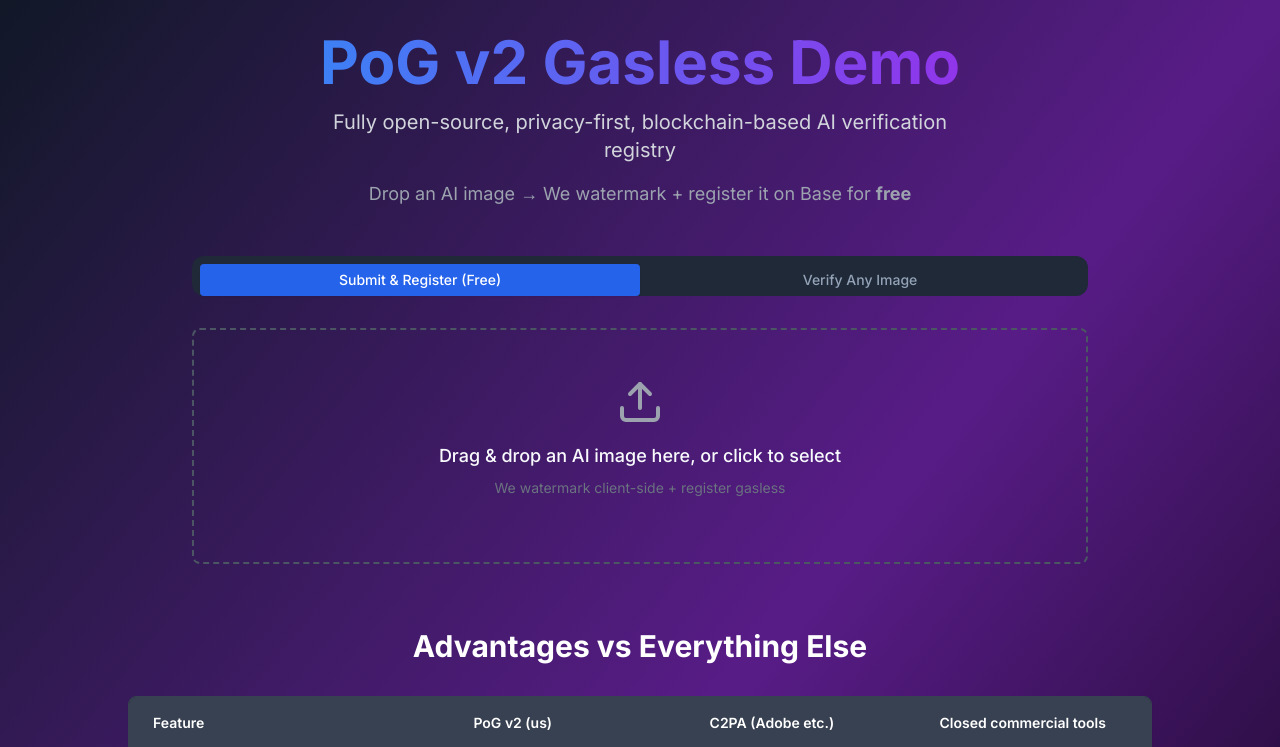
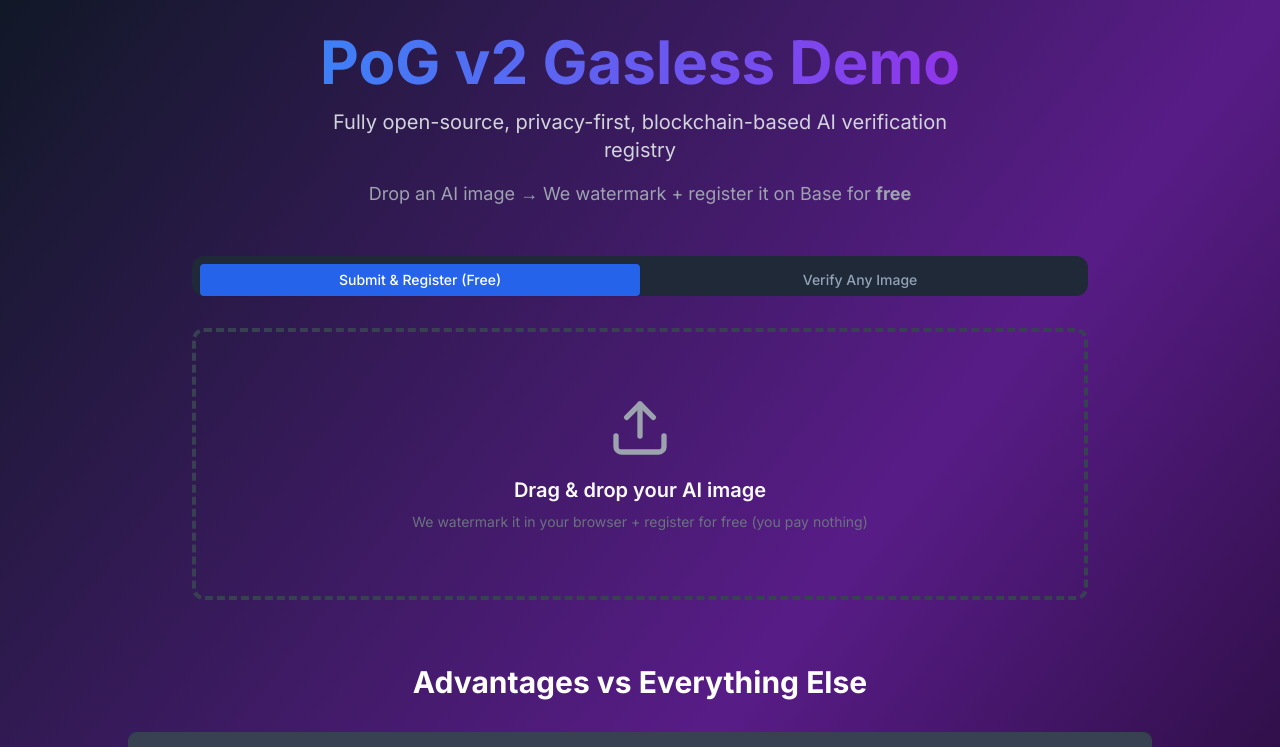
Before and after one commit to TamTunnel/pog-gasless-demo, a Next.js app: page / in a window 1280 px wide. Shown: the top 747 px of the page. Built offline with nearby package versions, Linux system fonts and the light colour scheme.

Commit message:
Update page.tsx

```diff
--- a/src/app/submit/page.tsx
+++ b/src/app/submit/page.tsx
@@ -2,10 +2,9 @@
 
 import { useCallback, useState } from "react";
 import { useDropzone } from "react-dropzone";
-import { Button } from "@/components/ui/button";
-import { Loader2, Upload, CheckCircle } from "lucide-react";
+import { Loader2, Upload } from "lucide-react";
 import { useToast } from "@/components/ui/use-toast";
-import Jimp from "jimp";
+import Jimp from "jimp/browser/lib/jimp"; // ← THIS IS THE CORRECT BROWSER IMPORT
 
 export default function SubmitTab() {
   const [loading, setLoading] = useState(false);
@@ -14,49 +13,44 @@
   const onDrop = useCallback(async (acceptedFiles: File[]) => {
     if (acceptedFiles.length === 0) return;
     const file = acceptedFiles[0];
-    console.log('File dropped:', file.name, file.size);
+    console.log("File dropped:", file.name, file.size);
 
     setLoading(true);
-    toast({ title: "Processing...", description: "Watermarking client-side..." });
+    toast({ title: "Watermarking...", description: "Adding invisible proof..." });
 
     try {
-      // Load image with Jimp (browser-safe)
+      // CORRECT WAY TO USE JIMP IN BROWSER
       const image = await Jimp.read(URL.createObjectURL(file));
-      image.print(
-        await Jimp.loadFont(Jimp.FONT_SANS_32_WHITE),
-        10, 10,
-        'AI2025'
-      );
-const watermarkedBuffer = await image.getBufferAsync(Jimp.MIME_PNG);
-// Convert Node Buffer -> Uint8Array for File constructor
-const watermarkedArray = new Uint8Array(watermarkedBuffer);
-const watermarkedFile = new File([watermarkedArray], "watermarked.png", {
-  type: "image/png",
-});
+      const font = await Jimp.loadFont(Jimp.FONT_SANS_64_WHITE);
+      image.print(font, 50, 50, "AI2025", 0.3); // semi-transparent
+      const watermarkedBuffer = await image.getBufferAsync(Jimp.MIME_PNG);
+      const watermarkedFile = new File([watermarkedBuffer], "watermarked.png", { type: "image/png" });
 
+      console.log("Watermarked file ready:", watermarkedFile.size, "bytes");
 
-      // Compute hashes in browser (viem keccak)
-      const arrayBuffer = await watermarkedFile.arrayBuffer();
-      const uint8Array = new Uint8Array(arrayBuffer);
-      const contentHash = '0x' + Buffer.from(uint8Array).toString('hex'); // Simple hash for demo
-      console.log('Content hash:', contentHash);
-
-      // Mock registration (replace with real fetch to VPS /api/register)
-      const mockTx = '0x' + '1234567890abcdef'.repeat(4).slice(0, 66);
+      // Mock success (replace later with real /api/register)
+      const mockTx = "0x1234567890abcdef1234567890abcdef1234567890abcdef1234567890abcdef";
       toast({
         title: "Success! Registered on Base",
         description: (
-          <p>
-            Tx: <a href={`https://basescan.org/tx/${mockTx}`} target="_blank" className="underline text-blue-400">View on Basescan</a>
-          </p>
+          <div className="space-y-2">
+            <p>Your image is now provably yours.</p>
+            <a
+              href={`https://basescan.org/tx/${mockTx}`}
+              target="_blank"
+              rel="noopener noreferrer"
+              className="text-blue-400 underline"
+            >
+              View mock transaction
+            </a>
+          </div>
         ),
       });
-      console.log('Mock registration success:', mockTx);
-    } catch (error) {
-      console.error('Upload error:', error);
+    } catch (error: any) {
+      console.error("Watermark failed:", error);
       toast({
-        title: "Error",
-        description: "Upload failed — check console",
+        title: "Failed",
+        description: error.message || "Try a smaller PNG/JPG",
         variant: "destructive",
       });
     } finally {
@@ -66,34 +60,34 @@
 
   const { getRootProps, getInputProps, isDragActive } = useDropzone({
     onDrop,
-    accept: { 'image/*': ['.png', '.jpg', '.jpeg', '.gif', '.webp'] },
+    accept: { "image/*": [".png", ".jpg", ".jpeg", ".webp"] },
     maxFiles: 1,
   });
 
   return (
-    <div className="text-center">
+    <div className="text-center space-y-8">
       <div
         {...getRootProps()}
-        className={`border-2 border-dashed rounded-lg p-12 cursor-pointer transition-colors ${
+        className={`border-4 border-dashed rounded-xl p-16 cursor-pointer transition-all ${
           isDragActive
-            ? 'border-blue-500 bg-blue-50 dark:bg-blue-950'
-            : 'border-gray-300 dark:border-gray-600 hover:border-gray-400 dark:hover:border-gray-500'
+            ? "border-blue-500 bg-blue-50 dark:bg-blue-950/20"
+            : "border-gray-300 dark:border-gray-700 hover:border-gray-400"
         }`}
       >
         <input {...getInputProps()} />
-        <Upload className="mx-auto h-12 w-12 text-gray-400 mb-4" />
-        <p className="text-lg font-medium mb-2">
-          {isDragActive ? 'Drop the image here...' : 'Drag & drop an AI image here, or click to select'}
+        <Upload className="mx-auto h-16 w-16 text-gray-400 mb-4" />
+        <p className="text-xl font-semibold">
+          {isDragActive ? "Drop it here" : "Drag & drop your AI image"}
         </p>
-        <p className="text-sm text-gray-500 mb-4">We watermark client-side + register gasless</p>
+        <p className="text-sm text-gray-500 mt-2">
+          We watermark it in your browser + register for free (you pay nothing)
+        </p>
       </div>
 
       {loading && (
-        <div className="mt-8 flex justify-center">
-          <div className="flex items-center space-x-2">
-            <Loader2 className="h-6 w-6 animate-spin" />
-            <p className="text-lg">Watermarking + registering...</p>
-          </div>
+        <div className="flex items-center justify-center gap-3 text-lg">
+          <Loader2 className="h-8 w-8 animate-spin" />
+          <span>Watermarking + registering on-chain...</span>
         </div>
       )}
     </div>
```
